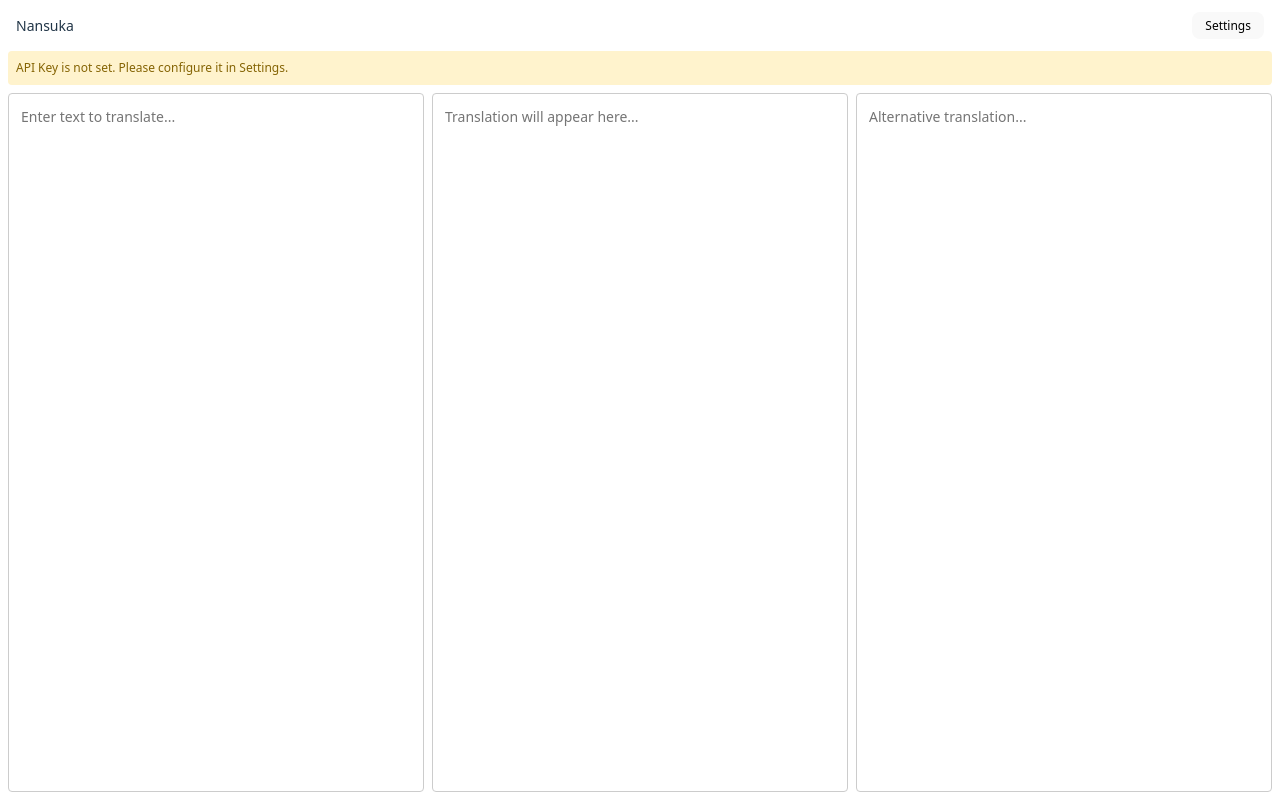
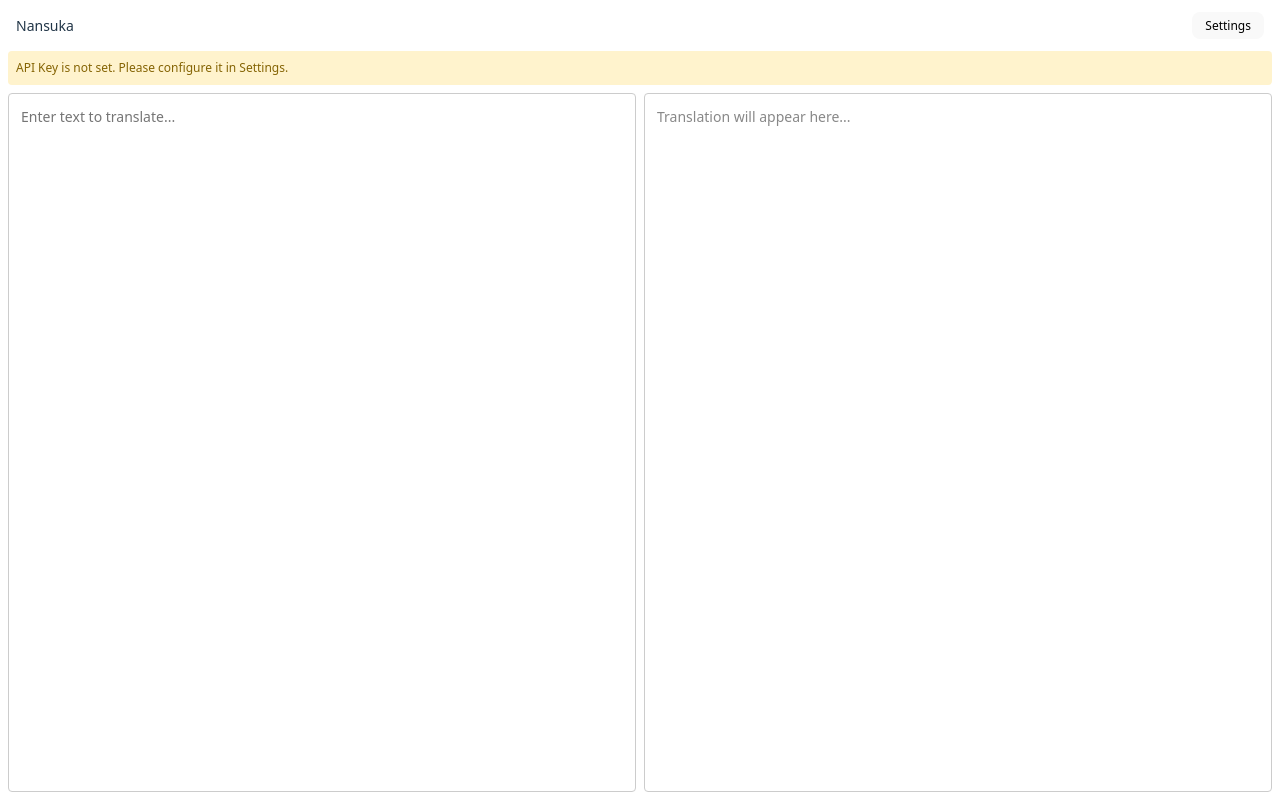
Before and after one commit to hashrock/nansuka, a React (Vite) app: page / in a window 1280 px wide. Built offline with nearby package versions, Linux system fonts and the light colour scheme.

Commit message:
段落を認識する

```diff
--- a/src/App.css
+++ b/src/App.css
@@ -67,6 +67,40 @@
   border-color: #646cff;
 }
 
+/* Translation List */
+.translation-list {
+  overflow-y: auto;
+}
+
+.translation-list .placeholder {
+  color: #888;
+  margin: 0;
+}
+
+.paragraph-item {
+  margin-bottom: 12px;
+  padding-bottom: 12px;
+  border-bottom: 1px solid #333;
+  white-space: pre-wrap;
+}
+
+.paragraph-item:last-child {
+  border-bottom: none;
+  margin-bottom: 0;
+  padding-bottom: 0;
+}
+
+.paragraph-item .translating {
+  color: #888;
+  font-style: italic;
+}
+
+@media (prefers-color-scheme: light) {
+  .paragraph-item {
+    border-bottom-color: #ddd;
+  }
+}
+
 /* Setting Page */
 .setting-page {
   padding: 20px;
--- a/src/TranslatePage.tsx
+++ b/src/TranslatePage.tsx
@@ -1,101 +1,107 @@
 import { useState, useEffect, useRef, useCallback } from "react";
-import { translate, retranslate } from "./api";
+import { translateParagraphs } from "./api";
+import { useLocalStorage } from "./useLocalStorage";
+import { splitIntoParagraphs, simpleHash } from "./utils";
 
 interface TranslatePageProps {
   apiKey: string;
   onSetting: () => void;
 }
 
+interface ParagraphState {
+  text: string;
+  hash: string;
+  translated: string;
+  isTranslating: boolean;
+}
+
 export function TranslatePage({ apiKey, onSetting }: TranslatePageProps) {
-  const [input, setInput] = useState("");
-  const [translated, setTranslated] = useState("");
-  const [retranslated, setRetranslated] = useState("");
-  const [isTranslating, setIsTranslating] = useState(false);
-  const [isRetranslating, setIsRetranslating] = useState(false);
+  const [input, setInput] = useLocalStorage("nansuka-input", "");
+  const [paragraphs, setParagraphs] = useState<ParagraphState[]>([]);
   const [error, setError] = useState("");
 
-  const translateTimeoutRef = useRef<ReturnType<typeof setTimeout>>(undefined);
-  const retranslateTimeoutRef = useRef<ReturnType<typeof setTimeout>>(undefined);
+  const debounceRef = useRef<ReturnType<typeof setTimeout>>(undefined);
 
-  const doTranslate = useCallback(
-    async (text: string) => {
-      if (!text.trim() || !apiKey) return;
-      setIsTranslating(true);
-      setError("");
+  const translateBatch = useCallback(
+    async (toTranslate: { index: number; text: string }[]) => {
+      if (!apiKey || toTranslate.length === 0) return;
+
+      // 翻訳中フラグを立てる
+      setParagraphs((prev) =>
+        prev.map((p, i) =>
+          toTranslate.some((t) => t.index === i)
+            ? { ...p, isTranslating: true }
+            : p
+        )
+      );
+
       try {
-        const result = await translate(apiKey, text);
-        setTranslated(result);
+        const results = await translateParagraphs(apiKey, toTranslate);
+        setParagraphs((prev) =>
+          prev.map((p, i) => {
+            const result = results.find((r) => r.index === i);
+            if (result) {
+              return { ...p, translated: result.translated, isTranslating: false };
+            }
+            return p;
+          })
+        );
       } catch (e) {
         setError(e instanceof Error ? e.message : "Translation failed");
-      } finally {
-        setIsTranslating(false);
-      }
-    },
-    [apiKey]
-  );
-
-  const doRetranslate = useCallback(
-    async (original: string, translatedText: string) => {
-      if (!original.trim() || !translatedText.trim() || !apiKey) return;
-      setIsRetranslating(true);
-      try {
-        const result = await retranslate(apiKey, original, translatedText);
-        setRetranslated(result);
-      } catch {
-        // ignore retranslate errors silently
-      } finally {
-        setIsRetranslating(false);
+        setParagraphs((prev) =>
+          prev.map((p) => ({ ...p, isTranslating: false }))
+        );
       }
     },
     [apiKey]
   );
 
   useEffect(() => {
-    setTranslated("");
-    setRetranslated("");
-    setError("");
-
-    if (translateTimeoutRef.current) {
-      clearTimeout(translateTimeoutRef.current);
-    }
-    if (retranslateTimeoutRef.current) {
-      clearTimeout(retranslateTimeoutRef.current);
+    if (debounceRef.current) {
+      clearTimeout(debounceRef.current);
     }
 
-    if (!input.trim()) return;
+    debounceRef.current = setTimeout(() => {
+      setError("");
+      const newParagraphs = splitIntoParagraphs(input);
 
-    // 1秒debounceで翻訳
-    translateTimeoutRef.current = setTimeout(() => {
-      doTranslate(input);
+      setParagraphs((prevParagraphs) => {
+        const updated: ParagraphState[] = newParagraphs.map((text) => {
+          const hash = simpleHash(text);
+          const existing = prevParagraphs.find((p) => p.hash === hash);
+
+          if (existing) {
+            return existing;
+          }
+
+          return {
+            text,
+            hash,
+            translated: "",
+            isTranslating: false,
+          };
+        });
+
+        // 翻訳が必要な段落をまとめて取得
+        const toTranslate = updated
+          .map((p, index) => ({ index, text: p.text, needsTranslation: !p.translated && !p.isTranslating && p.text.trim() }))
+          .filter((p) => p.needsTranslation)
+          .map((p) => ({ index: p.index, text: p.text }));
+
+        if (toTranslate.length > 0) {
+          translateBatch(toTranslate);
+        }
+
+        return updated;
+      });
     }, 1000);
 
     return () => {
-      if (translateTimeoutRef.current) {
-        clearTimeout(translateTimeoutRef.current);
+      if (debounceRef.current) {
+        clearTimeout(debounceRef.current);
       }
     };
-  }, [input, doTranslate]);
-
-  useEffect(() => {
-    setRetranslated("");
-
-    if (retranslateTimeoutRef.current) {
-      clearTimeout(retranslateTimeoutRef.current);
-    }
-
-    if (!translated.trim() || !input.trim()) return;
-
-    // 5秒debounceで訳し直し
-    retranslateTimeoutRef.current = setTimeout(() => {
-      doRetranslate(input, translated);
-    }, 5000);
-
-    return () => {
-      if (retranslateTimeoutRef.current) {
-        clearTimeout(retranslateTimeoutRef.current);
-      }
-    };
-  }, [translated, input, doRetranslate]);
+  }, [input, translateBatch]);
 
   return (
     <div className="translate-page">
@@ -118,18 +124,20 @@ export function TranslatePage({ apiKey, onSetting }: TranslatePageProps) {
           onChange={(e) => setInput(e.target.value)}
           placeholder="Enter text to translate..."
         />
-        <textarea
-          className="column"
-          value={isTranslating ? "Translating..." : translated}
-          readOnly
-          placeholder="Translation will appear here..."
-        />
-        <textarea
-          className="column"
-          value={isRetranslating ? "Retranslating..." : retranslated}
-          readOnly
-          placeholder="Alternative translation..."
-        />
+        <div className="column translation-list">
+          {paragraphs.length === 0 && (
+            <p className="placeholder">Translation will appear here...</p>
+          )}
+          {paragraphs.map((p) => (
+            <div key={p.hash} className="paragraph-item">
+              {p.isTranslating ? (
+                <span className="translating">Translating...</span>
+              ) : (
+                p.translated
+              )}
+            </div>
+          ))}
+        </div>
       </div>
     </div>
   );
--- a/src/utils.ts
+++ b/src/utils.ts
@@ -5,19 +5,18 @@ export function isJapanese(text: string): boolean {
   return japaneseRegex.test(text);
 }
 
-// 段落ごとに分割
+// 段落ごとに分割（空行で区切る）
 export function splitIntoParagraphs(text: string): string[] {
   return text.split(/\n\n+/).filter((p) => p.trim().length > 0);
 }
 
-// debounce関数
-export function debounce<T extends (...args: Parameters<T>) => void>(
-  fn: T,
-  delay: number
-): (...args: Parameters<T>) => void {
-  let timeoutId: ReturnType<typeof setTimeout>;
-  return (...args: Parameters<T>) => {
-    clearTimeout(timeoutId);
-    timeoutId = setTimeout(() => fn(...args), delay);
-  };
+// シンプルなハッシュ関数
+export function simpleHash(str: string): string {
+  let hash = 0;
+  for (let i = 0; i < str.length; i++) {
+    const char = str.charCodeAt(i);
+    hash = ((hash << 5) - hash) + char;
+    hash = hash & hash;
+  }
+  return hash.toString(36);
 }
```
Also changed, not shown: src/api.ts (+40 -40 lines).
